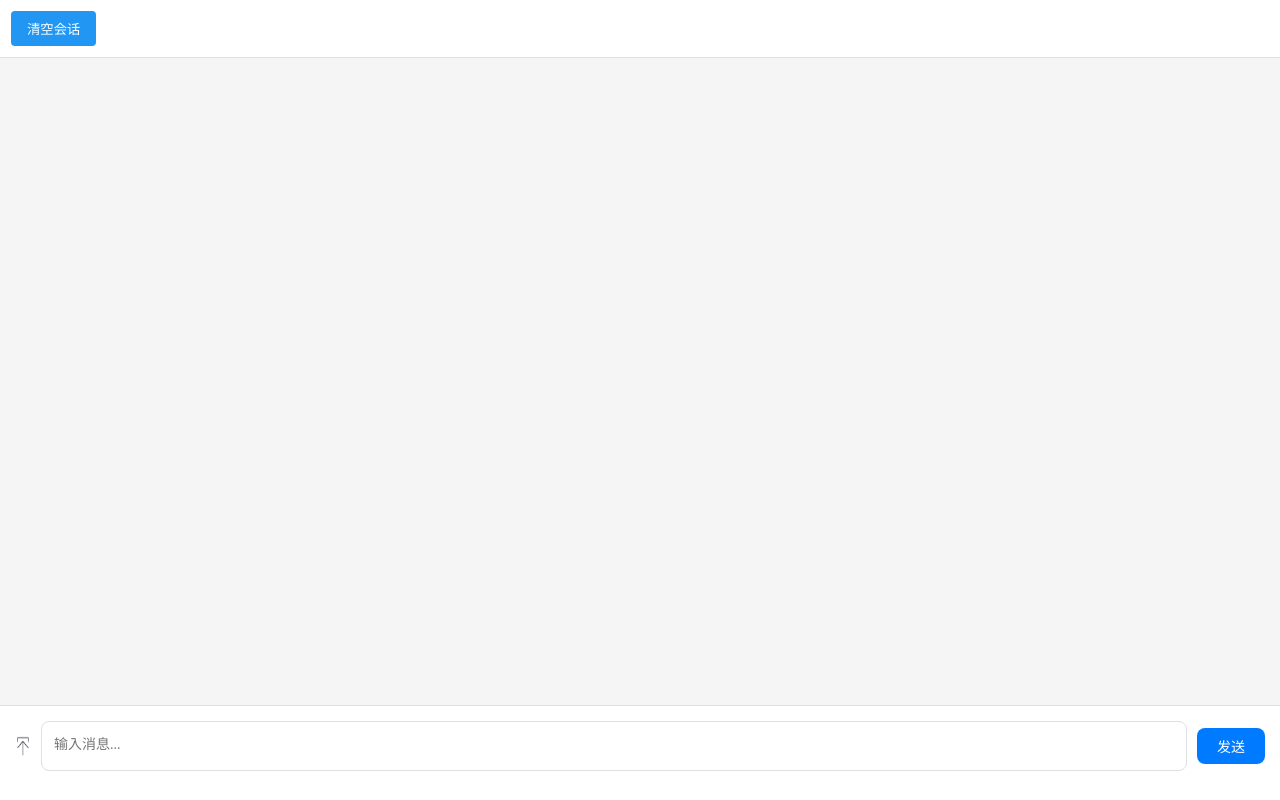
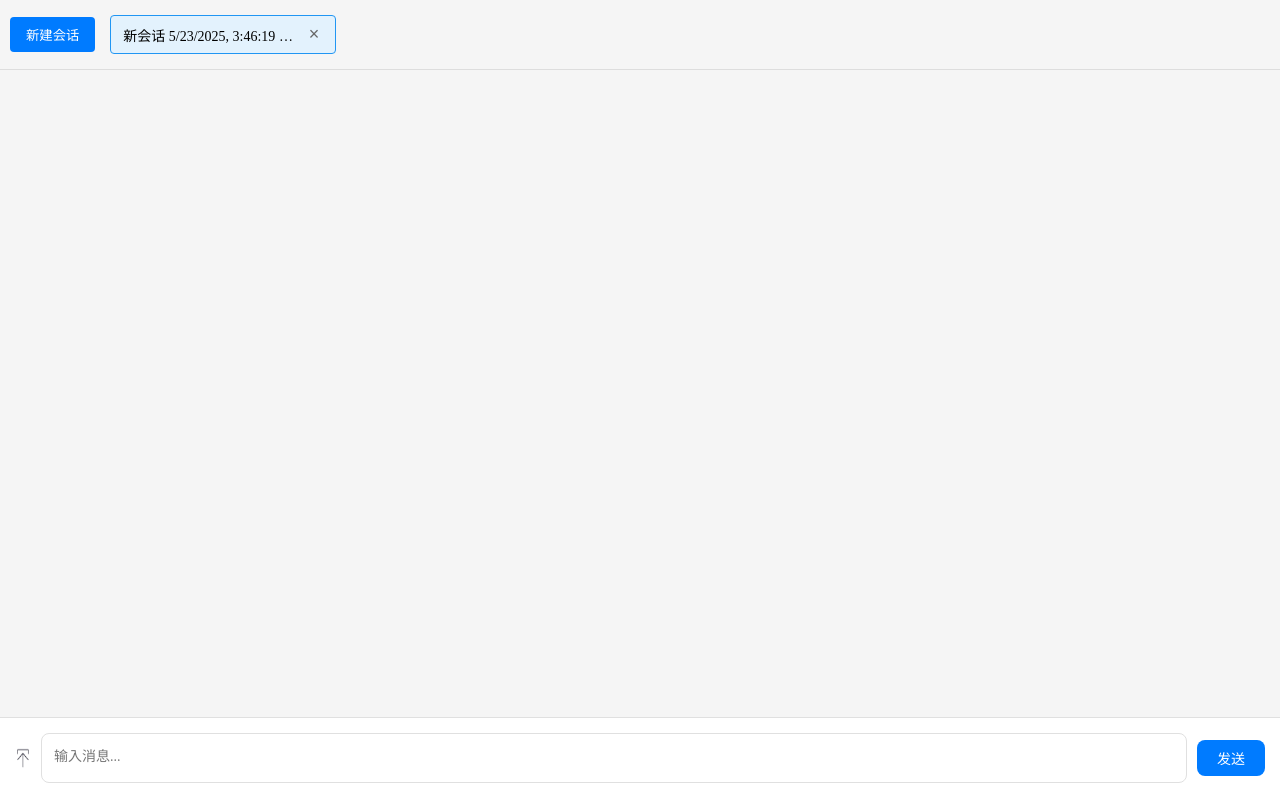
Before and after one commit to RavenHu001/Multi-agent-Conversational-AI-Employee-Platform, a website: page chat.html in a window 1280 px wide. Drawn offline with Linux system fonts and the light colour scheme.

Commit message:
Enhance chat interface by updating toolbar styles and adding conversation list functionality in chat.html. Modify button text for clarity and improve button styles in chat.css. Introduce new session creation endpoint in server.js to handle conversation initiation requests.

```diff
--- a/chat.css
+++ b/chat.css
@@ -180,23 +180,77 @@
 }
 /* 工具栏样式 */
 .toolbar {
-    padding: 11px;
-    border-bottom: 1px solid #e0e0e0;
     display: flex;
-    justify-content: space-between;
     align-items: center;
+    padding: 10px;
+    background-color: #f5f5f5;
+    border-bottom: 1px solid #ddd;
 }
+
 .new-chat-btn {
     padding: 8px 16px;
-    background-color: #2196f3;
+    background-color: #007bff;
     color: white;
     border: none;
     border-radius: 4px;
     cursor: pointer;
-    transition: background-color 0.3s;
+    margin-right: 10px;
 }
+
 .new-chat-btn:hover {
-    background-color: #1976d2;
+    background-color: #0056b3;
+}
+
+.conversation-list {
+    display: flex;
+    flex: 1;
+    overflow-x: auto;
+    gap: 10px;
+    padding: 5px;
+}
+
+.conversation-item {
+    display: flex;
+    align-items: center;
+    padding: 8px 12px;
+    background-color: white;
+    border: 1px solid #ddd;
+    border-radius: 4px;
+    cursor: pointer;
+    min-width: 150px;
+    max-width: 200px;
+    position: relative;
+}
+
+.conversation-item:hover {
+    background-color: #f0f0f0;
+}
+
+.conversation-item.active {
+    background-color: #e3f2fd;
+    border-color: #2196f3;
+}
+
+.conversation-title {
+    flex: 1;
+    overflow: hidden;
+    text-overflow: ellipsis;
+    white-space: nowrap;
+    font-size: 14px;
+}
+
+.delete-conversation-btn {
+    background: none;
+    border: none;
+    color: #666;
+    font-size: 18px;
+    padding: 0 4px;
+    cursor: pointer;
+    margin-left: 8px;
+}
+
+.delete-conversation-btn:hover {
+    color: #ff4444;
 }
 
 .download-btn {
--- a/chat.html
+++ b/chat.html
@@ -10,7 +10,8 @@
 </head>
 <body>
     <div class="toolbar">
-        <button class="new-chat-btn">清空会话</button>
+        <button class="new-chat-btn">新建会话</button>
+        <div class="conversation-list"></div>
     </div>
     <body style="margin: 0; padding: 0;">
         <div class="chat-container">
@@ -26,6 +27,8 @@
             </div>
         </div>
     </body>
+
     <script src="chat.js"></script>
+    <script src="conversation.js"></script>
 </body>
 </html>
--- a/chat.js
+++ b/chat.js
@@ -15,11 +15,11 @@ document.addEventListener('DOMContentLoaded', async function() {
         const urlParams = new URLSearchParams(window.location.search);
         const departmentType = urlParams.get('department');
         const agentName = urlParams.get('agent');
-        // 新建会话按钮清空当前聊天记录
-        const newChatBtn = document.querySelector('.new-chat-btn');
-        if (newChatBtn) {
-            newChatBtn.addEventListener('click', () => clearCurrentChatHistory(agentName,departmentType));
-        }
+        // // 新建会话按钮清空当前聊天记录
+        // const newChatBtn = document.querySelector('.new-chat-btn');
+        // if (newChatBtn) {
+        //     newChatBtn.addEventListener('click', () => clearCurrentChatHistory(agentName,departmentType));
+        // }
 
 
         if (departmentType && agentName) {
@@ -408,6 +408,7 @@ function loadChatHistoryToUI(department, agent) {
     });
     chatMessages.scrollTop = chatMessages.scrollHeight;
 }
+
 //清空当前会话历史记录的函数
 function clearCurrentChatHistory(agentName,departmentType) {
     // 清空本地历史
--- /dev/null
+++ b/conversation.js
@@ -0,0 +1,180 @@
+// 会话管理相关功能
+let currentConversationId = null;
+
+// 生成唯一的会话ID
+function generateConversationId() {
+    return 'conv_' + Date.now() + '_' + Math.random().toString(36).substr(2, 9);
+}
+
+// 创建新会话
+function createNewConversation() {
+    const conversationId = generateConversationId();
+    const urlParams = new URLSearchParams(window.location.search);
+    const departmentType = urlParams.get('department');
+    const agentName = urlParams.get('agent');
+
+    // 创建会话数据
+    const conversation = {
+        id: conversationId,
+        department: departmentType,
+        agent: agentName,
+        title: `新会话 ${new Date().toLocaleString()}`,
+        messages: []
+    };
+
+    // 保存会话数据
+    saveConversation(conversation);
+
+    // 创建会话UI元素
+    createConversationElement(conversation);
+
+    // 切换到新会话
+    switchToConversation(conversationId);
+
+    return conversationId;
+}
+
+// 保存会话数据
+function saveConversation(conversation) {
+    const conversations = getConversations();
+    conversations.push(conversation);
+    localStorage.setItem('conversations', JSON.stringify(conversations));
+}
+
+// 获取所有会话
+function getConversations() {
+    return JSON.parse(localStorage.getItem('conversations') || '[]');
+}
+
+// 创建会话UI元素
+function createConversationElement(conversation) {
+    const conversationList = document.querySelector('.conversation-list');
+    const conversationElement = document.createElement('div');
+    conversationElement.className = 'conversation-item';
+    conversationElement.dataset.conversationId = conversation.id;
+
+    conversationElement.innerHTML = `
+        <div class="conversation-title">${conversation.title}</div>
+        <button class="delete-conversation-btn">×</button>
+    `;
+
+    // 添加点击事件
+    conversationElement.addEventListener('click', (e) => {
+        if (!e.target.classList.contains('delete-conversation-btn')) {
+            switchToConversation(conversation.id);
+        }
+    });
+
+    // 添加删除按钮事件
+    const deleteBtn = conversationElement.querySelector('.delete-conversation-btn');
+    deleteBtn.addEventListener('click', (e) => {
+        e.stopPropagation();
+        deleteConversation(conversation.id);
+    });
+
+    conversationList.insertBefore(conversationElement, conversationList.firstChild);
+}
+
+// 切换到指定会话
+function switchToConversation(conversationId) {
+    const conversations = getConversations();
+    const conversation = conversations.find(c => c.id === conversationId);
+
+    if (!conversation) return;
+
+    // 更新当前会话ID
+    currentConversationId = conversationId;
+
+    // 更新UI选中状态
+    document.querySelectorAll('.conversation-item').forEach(item => {
+        item.classList.toggle('active', item.dataset.conversationId === conversationId);
+    });
+
+    // 清空并加载会话消息
+    const chatMessages = document.querySelector('.chat-messages');
+    chatMessages.innerHTML = '';
+
+    conversation.messages.forEach(message => {
+        addMessageToChat(message.content, message.type);
+    });
+
+    // 更新URL参数
+    const url = new URL(window.location.href);
+    url.searchParams.set('conversation', conversationId);
+    window.history.pushState({}, '', url);
+}
+
+// 删除会话
+function deleteConversation(conversationId) {
+    const conversations = getConversations();
+    const updatedConversations = conversations.filter(c => c.id !== conversationId);
+    localStorage.setItem('conversations', JSON.stringify(updatedConversations));
+
+    // 移除UI元素
+    const conversationElement = document.querySelector(`.conversation-item[data-conversation-id="${conversationId}"]`);
+    if (conversationElement) {
+        conversationElement.remove();
+    }
+
+    // 如果删除的是当前会话，切换到其他会话或创建新会话
+    if (conversationId === currentConversationId) {
+        if (updatedConversations.length > 0) {
+            switchToConversation(updatedConversations[0].id);
+        } else {
+            createNewConversation();
+        }
+    }
+}
+
+// 初始化会话列表
+function initializeConversations() {
+    const conversations = getConversations();
+    const conversationList = document.querySelector('.conversation-list');
+    conversationList.innerHTML = '';
+
+    conversations.forEach(conversation => {
+        createConversationElement(conversation);
+    });
+
+    // 检查URL中是否有会话ID
+    const urlParams = new URLSearchParams(window.location.search);
+    const conversationId = urlParams.get('conversation');
+
+    if (conversationId) {
+        switchToConversation(conversationId);
+    } else if (conversations.length > 0) {
+        switchToConversation(conversations[0].id);
+    } else {
+        createNewConversation();
+    }
+}
+
+// 修改现有的addMessageToChat函数，添加会话保存功能
+const originalAddMessageToChat = window.addMessageToChat;
+window.addMessageToChat = function(message, type, messageId = null) {
+    // 调用原始函数
+    originalAddMessageToChat(message, type, messageId);
+
+    // 如果不是加载消息，保存到当前会话
+    if (!messageId && currentConversationId) {
+        const conversations = getConversations();
+        const conversation = conversations.find(c => c.id === currentConversationId);
+        if (conversation) {
+            conversation.messages.push({
+                type,
+                content: message
+            });
+            localStorage.setItem('conversations', JSON.stringify(conversations));
+        }
+    }
+};
+
+// 页面加载时初始化
+document.addEventListener('DOMContentLoaded', () => {
+    // 初始化会话列表
+    initializeConversations();
+
+    // 添加新建会话按钮事件
+    const newChatBtn = document.querySelector('.new-chat-btn');
+    newChatBtn.addEventListener('click', createNewConversation);
+});
```
Also changed, not shown: server.js (+23 -0 lines).
